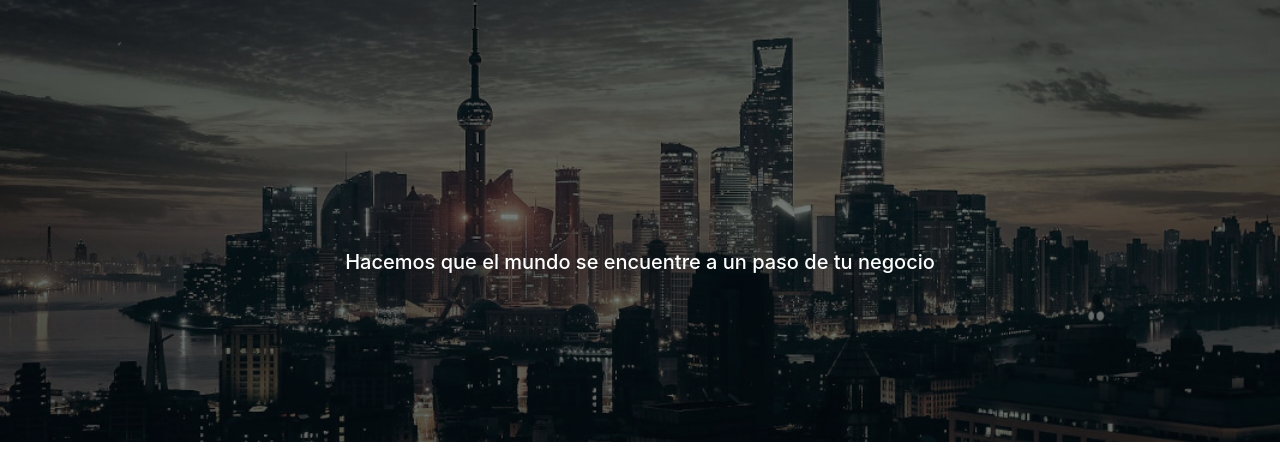
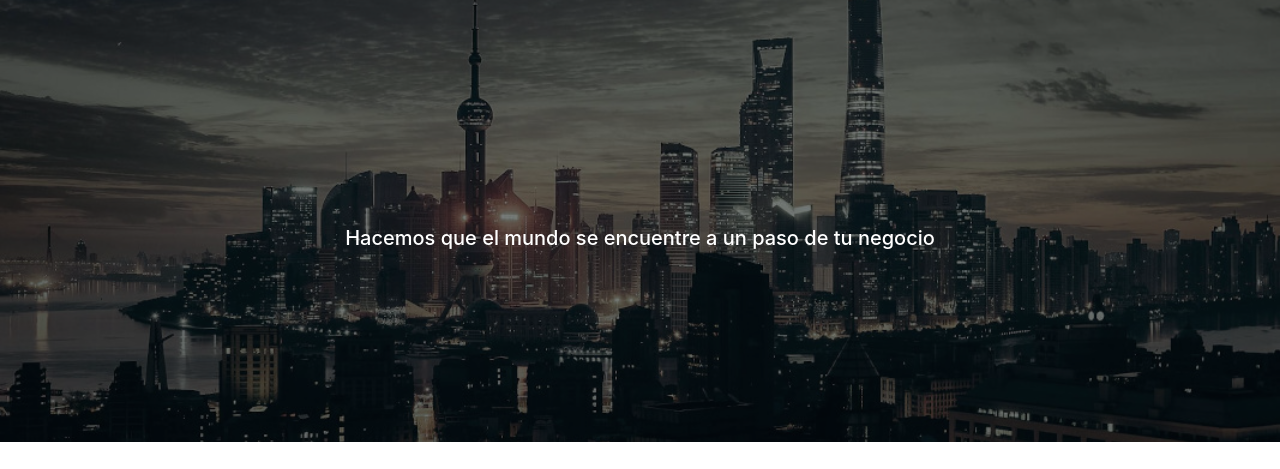
Before and after one commit to jesusjosee/GlobalFastImport, a plain HTML site: page index.html in a window 1280 px wide. Shown: the part 207-676 px from the top of the page. Drawn offline with nearby package versions, Linux system fonts and the light colour scheme.

Commit message:
arreglado letras del carrousel

```diff
--- a/index.html
+++ b/index.html
@@ -91,8 +91,8 @@
                 </div>
               </div>
             </div>
-            <p><br><br><br><br><br><br><br><br><br><br></p>
-            <h5 style="height: 250px;text-align:center; vertical-align:text-bottom">Hacemos que el mundo se encuentre a un paso de tu negocio</h5>
+            <p><br><br><br><br><br><br><br><br><br></p>
+            <h5 class="mb-5" style="height: 250px;text-align:center; vertical-align:text-bottom">Hacemos que el mundo se encuentre a un paso de tu negocio</h5>
 
           </div>
         </div>
```
